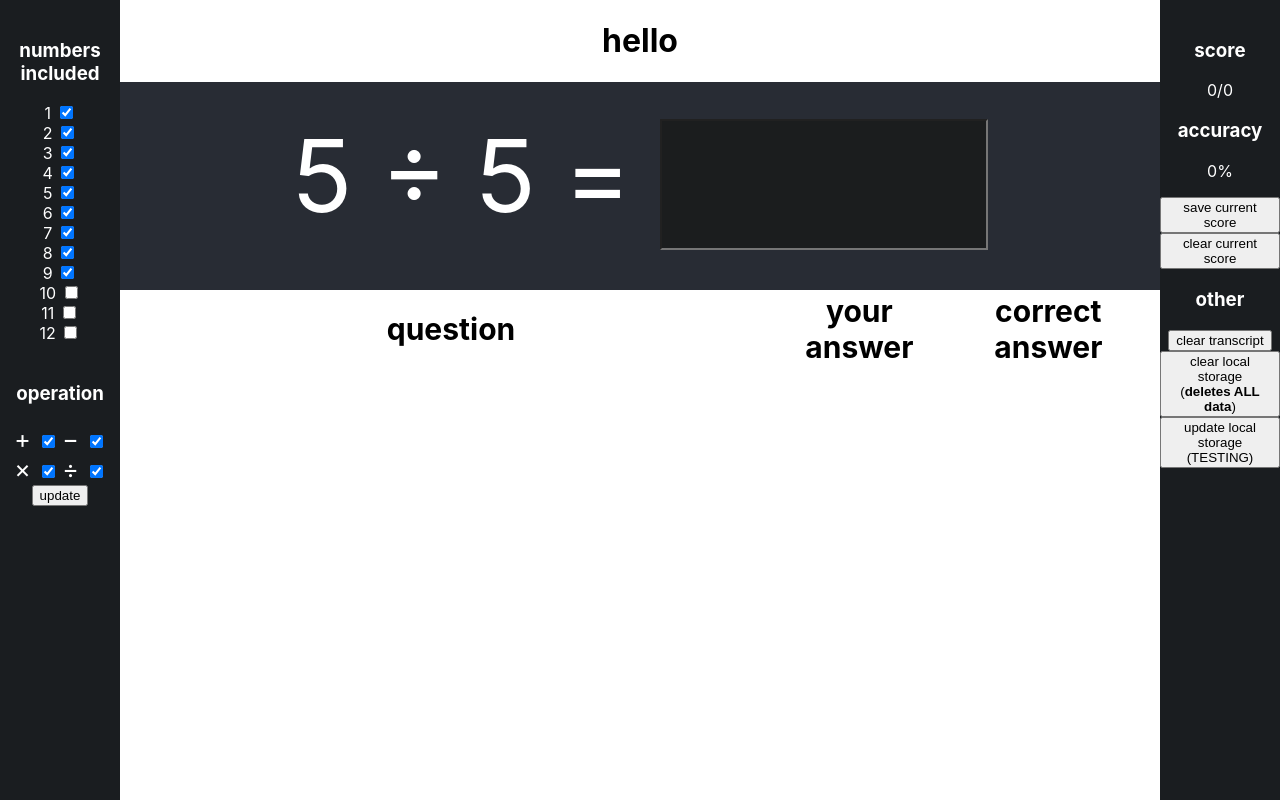
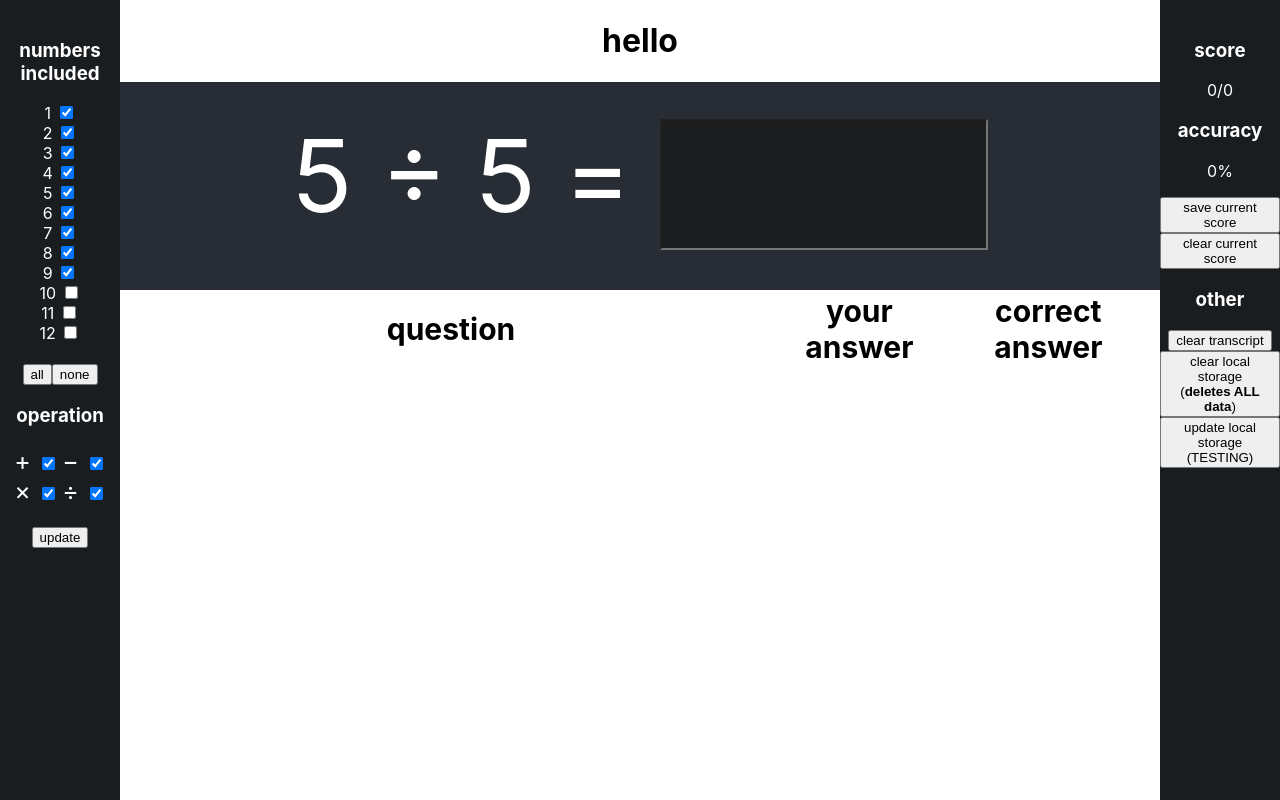
Before and after one commit to TheSavageTeddy/math-practice-site, a React (Create React App) app: page / in a window 1280 px wide. Built offline with nearby package versions, Linux system fonts and the light colour scheme.

Commit message:
made it so kids cant just choose no options and break it

```diff
--- a/src/App.js
+++ b/src/App.js
@@ -12,6 +12,10 @@ function round(num, dp){
 
 function randItem(arr) { //random number inclusive both ranges
   return arr[randInt(0, arr.length-1)]
+}
+
+function range(start, stop) { //returns list of nums inclusive both ranges
+  return [...Array(stop).keys()].map(i => i + start);
 }
 
 function mapArithmeticChar(operator){
@@ -39,7 +43,6 @@ function mapArithmeticChar(operator){
 const App = () => {
 
   //current
-
   const [num1, setNum1] = useState(0);
   const [num2, setNum2] = useState(0);
   const [answer, setAnswer] = useState(0);
@@ -228,6 +231,15 @@ const App = () => {
     setValidOperators(includedOps)
   }
 
+  function selectAllNumbers(){
+    setn1range(range(1,12))
+  }
+
+  function selectNoNumbers(){
+    setn1range(0)
+  }
+
+
   //COMPONENTS
   const NumberLabel = (props) => {
     let isChecked = false
@@ -357,12 +369,15 @@ const App = () => {
         <NumberLabel num="11" />
         <NumberLabel num="12" />
         <br></br>
+        <span><button onClick={()=>{selectAllNumbers()}}>all</button><button onClick={()=>{selectNoNumbers()}}>none</button></span>
+        <br></br>
         <h3>operation</h3>
         <OperatorLabel op="+" /><span> </span> {/*space seperation also lol need {} for comment wait somehow // works sometimes what im confused now ok whatever */}
         <OperatorLabel op="-" />
         <br></br>
         <OperatorLabel op="*" /><span> </span>
         <OperatorLabel op="/" />
+        <br></br>
         <br></br>
         <button onClick={()=>{updateSettings()}}>update</button>
 
@@ -384,14 +399,16 @@ const App = () => {
       </div>
       <h1>hello</h1> {/* title */}
         <div id="question-container">
-          <label id="">{num1} {operatorText} {num2} = </label>
+          <label id="question-text">{(num1 && num2 && operator ? `${num1} ${operatorText} ${num2} = ` : "you have to actually select some things ")}</label> {/* another ternary for when they dont even select stuff */}
           <input
           id = "answer-input"
           type = "tel"
           onKeyDown={(e) => {
             if (e.key === 'Enter') {
-              markAnswer()
-              console.log("ENTER PRESSED")
+              if (num1 && num2 && operator){ //check if they actually selected options
+                markAnswer()
+                console.log("ENTER PRESSED")
+              }
             }
           }}
             onInput={(e) => setAnswer(e.target.value)} // get their input
```
